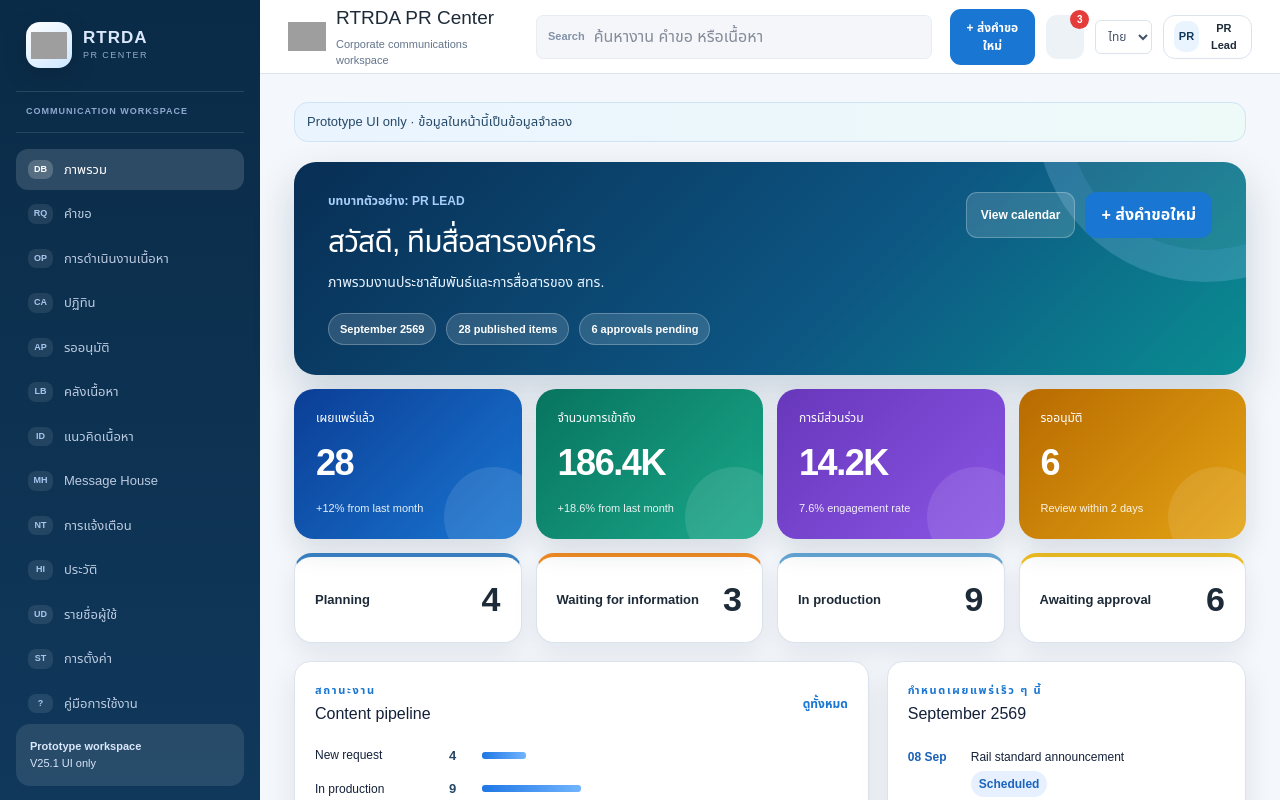
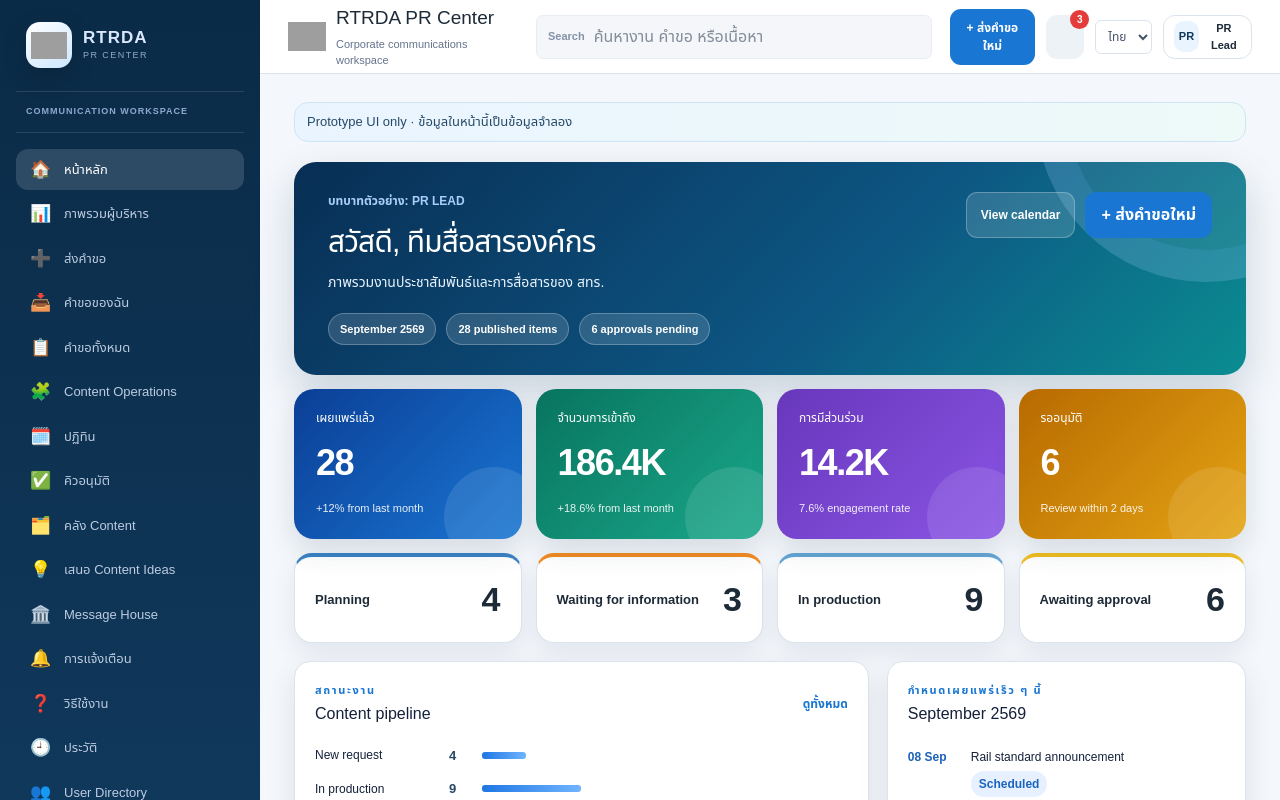
Before and after one commit to rtrdasmartrailway/web-app-rtrda, a Next.js app: page /pr-center-internal in a window 1280 px wide. Shown: the top 800 px of the page. Built offline with nearby package versions, Linux system fonts and the light colour scheme; grey boxes are pictures that could not be loaded; a web font is replaced by a local one.

Commit message:
feat(pr-center): align sidebar navigation

```diff
--- a/src/components/pr-center-app.module.css
+++ b/src/components/pr-center-app.module.css
@@ -78,23 +78,19 @@
   padding: 10px;
   text-align: left;
 }
-.nav button span {
-  background: rgba(255, 255, 255, 0.09);
-  border-radius: 4px;
-  color: #a9c5ee;
-  font-size: 9px;
-  font-weight: 800;
-  padding: 3px 4px;
-  text-align: center;
+.navIcon {
+  display: inline-grid;
+  font-size: 17px;
+  line-height: 1;
+  place-items: center;
   width: 25px;
+}
+.navLabel {
+  min-width: 0;
 }
 .nav button:hover,
 .nav .navActive {
   background: #1b3d70;
-  color: #fff;
-}
-.nav .navActive span {
-  background: #3f89f2;
   color: #fff;
 }
 .sidebarFooter {
@@ -1105,15 +1101,9 @@
   border-radius: 12px;
   padding: 11px 12px;
 }
-.nav button span {
-  border-radius: 8px;
-}
 .nav button:hover,
 .nav .navActive {
   background: rgba(255, 255, 255, 0.14);
-}
-.nav .navActive span {
-  background: rgba(255, 255, 255, 0.2);
 }
 .sidebarFooter {
   background: rgba(255, 255, 255, 0.1);
@@ -1400,15 +1390,17 @@
     padding: 16px 10px;
   }
   .brand > span:last-child,
-  .workspace,
-  .nav button {
+  .workspace {
     font-size: 0;
   }
   .nav button {
     justify-content: center;
   }
-  .nav button span {
-    font-size: 9px;
+  .navLabel {
+    display: none;
+  }
+  .navIcon {
+    font-size: 17px;
   }
   .topTitle {
     min-width: 0;
@@ -1422,12 +1414,14 @@
     flex-basis: 260px;
   }
   .brand > span:last-child,
-  .workspace,
-  .nav button {
+  .workspace {
     font-size: inherit;
   }
   .nav button {
     justify-content: flex-start;
+  }
+  .navLabel {
+    display: inline;
   }
   .topbar {
     min-height: 64px;
--- a/src/components/pr-center-app.tsx
+++ b/src/components/pr-center-app.tsx
@@ -6,6 +6,9 @@ import styles from "./pr-center-app.module.css";
 
 type Page =
   | "home"
+  | "executive"
+  | "new-request"
+  | "my-requests"
   | "requests"
   | "operations"
   | "calendar"
@@ -17,24 +20,29 @@ type Page =
   | "history"
   | "directory"
   | "settings"
+  | "system-data"
   | "help";
 
 type Language = "th" | "en";
 
-const pages: { id: Page; th: string; en: string; short: string }[] = [
-  { id: "home", th: "ภาพรวม", en: "Dashboard", short: "DB" },
-  { id: "requests", th: "คำขอ", en: "Requests", short: "RQ" },
-  { id: "operations", th: "การดำเนินงานเนื้อหา", en: "Content Operations", short: "OP" },
-  { id: "calendar", th: "ปฏิทิน", en: "Calendar", short: "CA" },
-  { id: "approvals", th: "รออนุมัติ", en: "Approval Queue", short: "AP" },
-  { id: "library", th: "คลังเนื้อหา", en: "Content Library", short: "LB" },
-  { id: "ideas", th: "แนวคิดเนื้อหา", en: "Content Ideas", short: "ID" },
-  { id: "message-house", th: "Message House", en: "Message House", short: "MH" },
-  { id: "notifications", th: "การแจ้งเตือน", en: "Notifications", short: "NT" },
-  { id: "history", th: "ประวัติ", en: "History", short: "HI" },
-  { id: "directory", th: "รายชื่อผู้ใช้", en: "User Directory", short: "UD" },
-  { id: "settings", th: "การตั้งค่า", en: "Settings", short: "ST" },
-  { id: "help", th: "คู่มือการใช้งาน", en: "How to Use", short: "?" },
+const pages: { id: Page; th: string; en: string; icon: string }[] = [
+  { id: "home", th: "หน้าหลัก", en: "Home", icon: "🏠" },
+  { id: "executive", th: "ภาพรวมผู้บริหาร", en: "Executive Dashboard", icon: "📊" },
+  { id: "new-request", th: "ส่งคำขอ", en: "Submit Request", icon: "➕" },
+  { id: "my-requests", th: "คำขอของฉัน", en: "My Requests", icon: "📥" },
+  { id: "requests", th: "คำขอทั้งหมด", en: "All Requests", icon: "📋" },
+  { id: "operations", th: "Content Operations", en: "Content Operations", icon: "🧩" },
+  { id: "calendar", th: "ปฏิทิน", en: "Calendar", icon: "🗓️" },
+  { id: "approvals", th: "คิวอนุมัติ", en: "Approval Queue", icon: "✅" },
+  { id: "library", th: "คลัง Content", en: "Content Library", icon: "🗂️" },
+  { id: "ideas", th: "เสนอ Content Ideas", en: "Content Ideas", icon: "💡" },
+  { id: "message-house", th: "Message House", en: "Message House", icon: "🏛️" },
+  { id: "notifications", th: "การแจ้งเตือน", en: "Notifications", icon: "🔔" },
+  { id: "help", th: "วิธีใช้งาน", en: "How to Use", icon: "❓" },
+  { id: "history", th: "ประวัติ", en: "History", icon: "🕘" },
+  { id: "directory", th: "User Directory", en: "User Directory", icon: "👥" },
+  { id: "settings", th: "Permission Settings", en: "Permission Settings", icon: "⚙️" },
+  { id: "system-data", th: "System Data", en: "System Data", icon: "🗄️" },
 ];
 
 const copy = {
@@ -164,8 +172,10 @@ export function PrCenterApp() {
               className={page === item.id ? styles.navActive : ""}
               onClick={() => go(item.id)}
             >
-              <span>{item.short}</span>
-              {label(item, language)}
+              <span className={styles.navIcon} aria-hidden="true">
+                {item.icon}
+              </span>
+              <span className={styles.navLabel}>{label(item, language)}</span>
             </button>
           ))}
         </nav>
@@ -241,8 +251,15 @@ export function PrCenterApp() {
           {page === "home" && (
             <Dashboard t={t} onNavigate={go} onOpenRequest={() => setRequestOpen(true)} />
           )}
+          {page === "executive" && <ExecutiveDashboard t={t} onNavigate={go} />}
+          {page === "new-request" && (
+            <NewRequest t={t} onOpenRequest={() => setRequestOpen(true)} />
+          )}
+          {page === "my-requests" && (
+            <Requests t={t} onOpenRequest={() => setRequestOpen(true)} mode="mine" />
+          )}
           {page === "requests" && (
-            <Requests t={t} onOpenRequest={() => setRequestOpen(true)} />
+            <Requests t={t} onOpenRequest={() => setRequestOpen(true)} mode="all" />
           )}
           {page === "operations" && <Operations />}
           {page === "calendar" && <Calendar />}
@@ -272,6 +289,9 @@ export function PrCenterApp() {
           {page === "history" && <History />}
           {page === "directory" && <Directory />}
           {page === "settings" && <Settings />}
+          {page === "system-data" && (
+            <SystemData onExport={() => announce("Exported demo system data")} />
+          )}
           {page === "help" && <Help />}
         </main>
       </section>
@@ -493,7 +513,50 @@ function Table({ headers, rows }: { headers: string[]; rows: string[][] }) {
     </div>
   );
 }
-function Requests({
+function ExecutiveDashboard({
+  t,
+  onNavigate,
+}: {
+  t: (typeof copy)[Language];
+  onNavigate: (page: Page) => void;
+}) {
+  return (
+    <>
+      <SectionHeading eyebrow="EXECUTIVE OVERVIEW" title="Executive Dashboard" />
+      <section className={styles.metrics}>
+        <Metric value="28" label={t.published} trend="+12% from last month" tone="blue" />
+        <Metric
+          value="186.4K"
+          label={t.reach}
+          trend="+18.6% from last month"
+          tone="green"
+        />
+        <Metric
+          value="14.2K"
+          label={t.engagement}
+          trend="7.6% engagement rate"
+          tone="purple"
+        />
+        <Metric value="6" label={t.pending} trend="Review within 2 days" tone="gold" />
+      </section>
+      <article className={styles.card}>
+        <h2>Content pipeline</h2>
+        <Table
+          headers={["Stage", "Items", "Status"]}
+          rows={[
+            ["Planning", "4", "In production"],
+            ["Review", "6", "Awaiting approval"],
+            ["Scheduled", "5", "Scheduled"],
+          ]}
+        />
+        <button className={styles.primary} onClick={() => onNavigate("operations")}>
+          View content operations
+        </button>
+      </article>
+    </>
+  );
+}
+function NewRequest({
   t,
   onOpenRequest,
 }: {
@@ -504,7 +567,38 @@ function Requests({
     <>
       <SectionHeading
         eyebrow="WORK INTAKE"
-        title={t.recentRequests}
+        title={t.newRequest}
+        action={
+          <button className={styles.primary} onClick={onOpenRequest}>
+            + {t.newRequest}
+          </button>
+        }
+      />
+      <article className={styles.card}>
+        <h2>Start a PR work request</h2>
+        <p>
+          Provide the project details, objectives, source information, and requested date.
+        </p>
+      </article>
+    </>
+  );
+}
+function Requests({
+  t,
+  onOpenRequest,
+  mode,
+}: {
+  t: (typeof copy)[Language];
+  onOpenRequest: () => void;
+  mode: "all" | "mine";
+}) {
+  const title = mode === "mine" ? "My Requests" : "All Requests";
+  const visibleRequests = mode === "mine" ? requests.slice(0, 1) : requests;
+  return (
+    <>
+      <SectionHeading
+        eyebrow="WORK INTAKE"
+        title={title}
         action={
           <button className={styles.primary} onClick={onOpenRequest}>
             + {t.newRequest}
@@ -523,7 +617,7 @@ function Requests({
       <article className={styles.card}>
         <Table
           headers={["Request", "Project / activity", "Status", "Requested date"]}
-          rows={requests}
+          rows={visibleRequests}
         />
       </article>
     </>
@@ -839,6 +933,34 @@ function Settings() {
     </>
   );
 }
+function SystemData({ onExport }: { onExport: () => void }) {
+  return (
+    <>
+      <SectionHeading
+        eyebrow="ADMINISTRATION"
+        title="System Data"
+        action={
+          <button className={styles.primary} onClick={onExport}>
+            Export data
+          </button>
+        }
+      />
+      <section className={styles.settings}>
+        {[
+          ["Content types", "Manage content formats and delivery requirements"],
+          ["Content pillars", "Maintain strategic communication pillars"],
+          ["Departments", "Manage requestor departments and teams"],
+        ].map(([title, description]) => (
+          <button key={title}>
+            <b>{title}</b>
+            <span>{description}</span>
+            <i>Open</i>
+          </button>
+        ))}
+      </section>
+    </>
+  );
+}
 function Help() {
   return (
     <>
```
